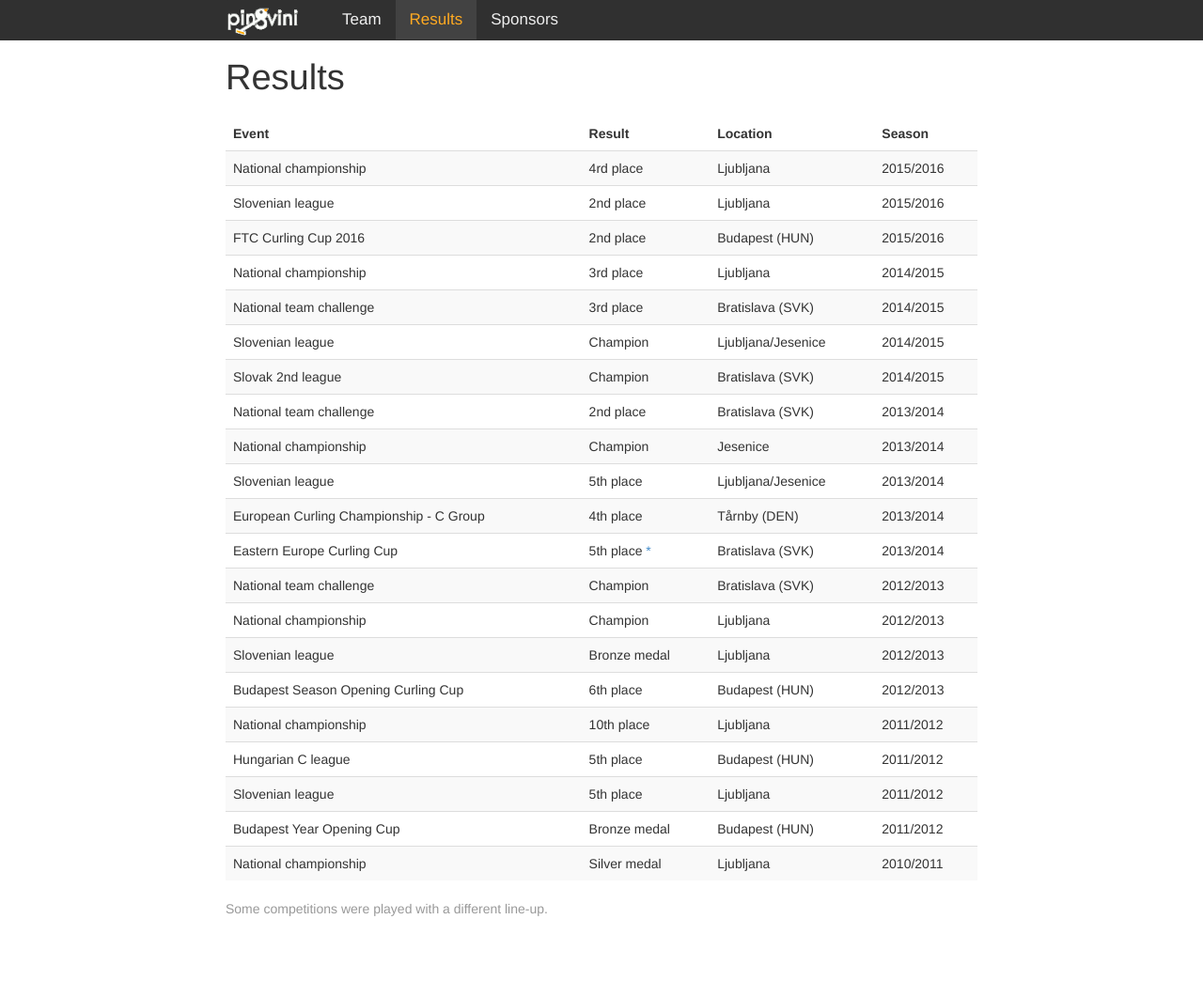
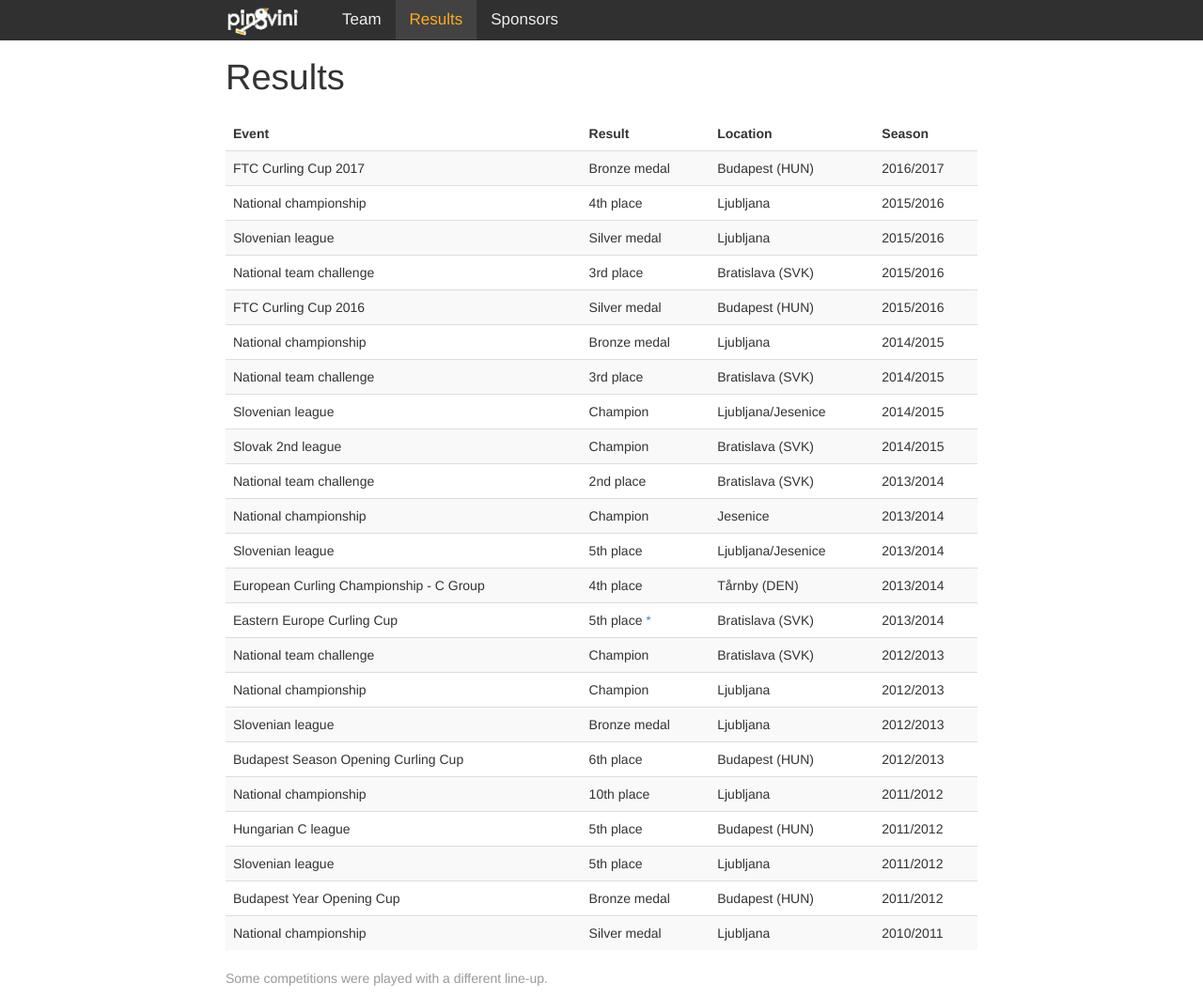
Before and after one commit to pingvini/pingvini.github.io, a Jekyll site: the page built from results/index.html, in a window 1280 px wide and 1061 px high. Shown: the whole window at 94% size. Built offline with Jekyll 4.4.1, drawn with Linux system fonts in a browser that asks for light colours; Markdown is read by kramdown in place of the engine named in the settings.

Commit message:
Updated the results.

```diff
--- a/results/index.html
+++ b/results/index.html
@@ -16,31 +16,43 @@ weight: 30
     </tr>
   </thead>
   <tbody>
-     <tr>
+    <tr>
+      <td>FTC Curling Cup 2017</td>
+	  <td>Bronze medal</td>
+      <td>Budapest (HUN)</td>
+      <td>2016/2017</td>
+    </tr>
+    <tr>
       <td>National championship</td>
-	  <td>4rd place</td>
+	  <td>4th place</td>
       <td>Ljubljana</td>
       <td>2015/2016</td>
     </tr>
-     <tr>
+    <tr>
       <td>Slovenian league</td>
-	  <td>2nd place</td>
+	  <td>Silver medal</td>
       <td>Ljubljana</td>
       <td>2015/2016</td>
     </tr>
-     <tr>
+    <tr>
+      <td>National team challenge</td>
+      <td>3rd place</td>
+      <td>Bratislava (SVK)</td>
+      <td>2015/2016</td>
+    </tr>
+    <tr>
       <td>FTC Curling Cup 2016</td>
-	  <td>2nd place</td>
+	  <td>Silver medal</td>
       <td>Budapest (HUN)</td>
       <td>2015/2016</td>
     </tr>
      <tr>
       <td>National championship</td>
-	  <td>3rd place</td>
+	  <td>Bronze medal</td>
       <td>Ljubljana</td>
       <td>2014/2015</td>
     </tr>
-     <tr>
+    <tr>
       <td>National team challenge</td>
       <td>3rd place</td>
       <td>Bratislava (SVK)</td>
```
